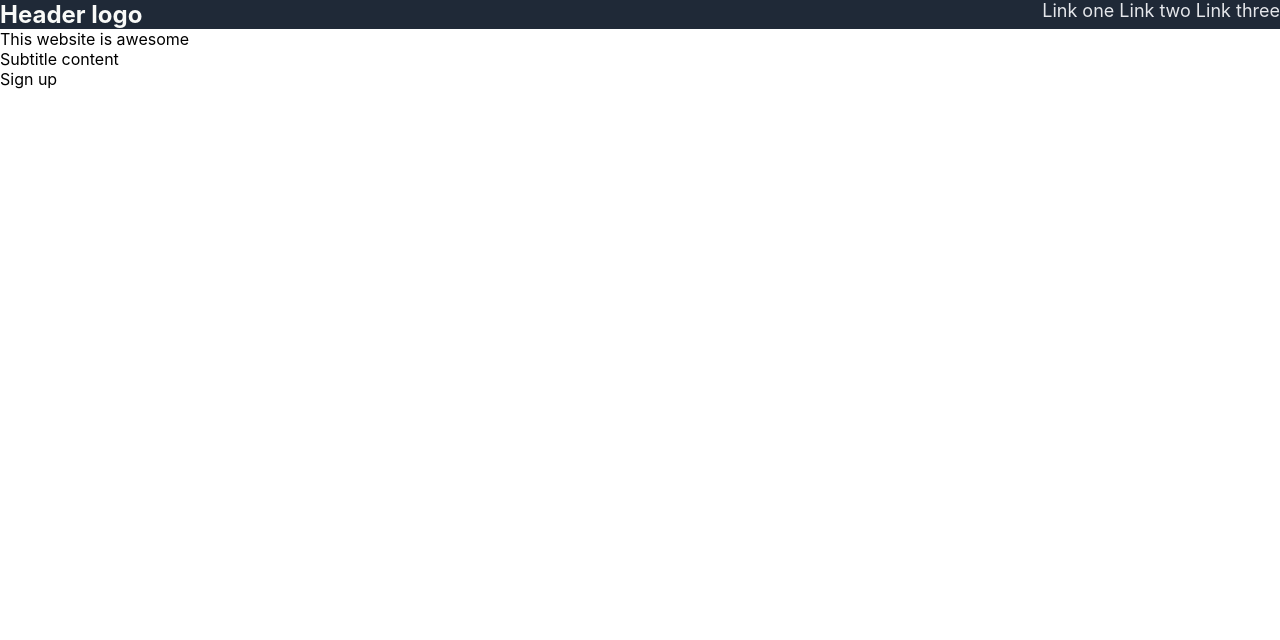
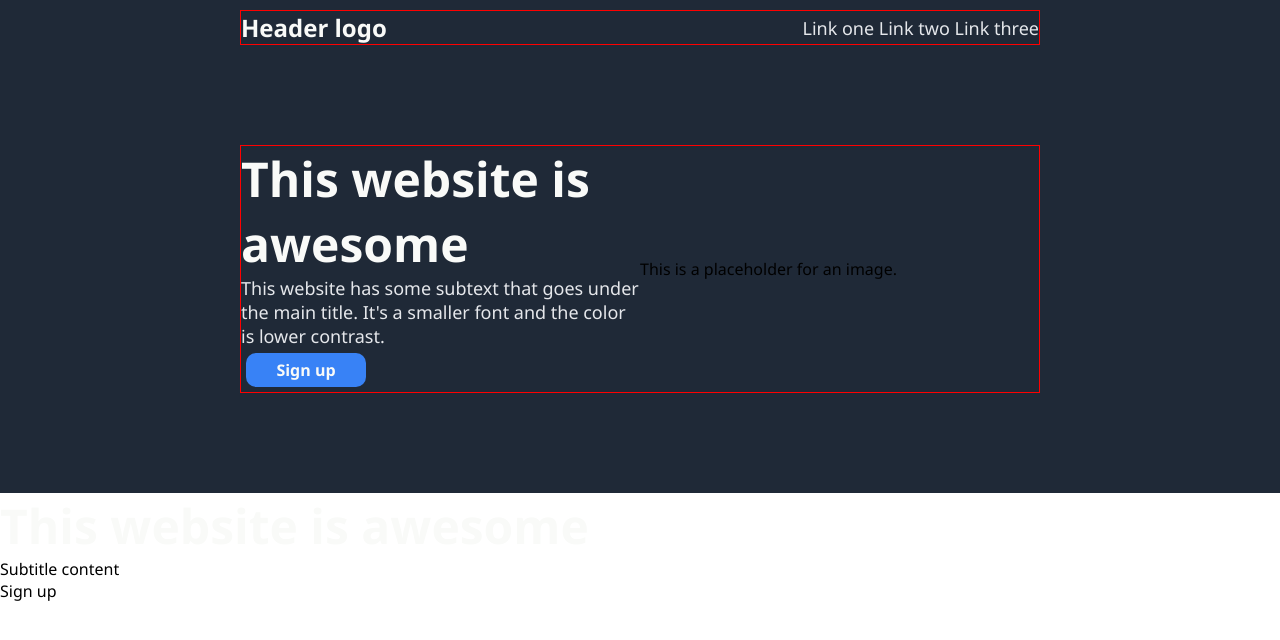
Before and after one commit to MC-GH/landing-page, a plain HTML site: page index.html in a window 1280 px wide. Drawn offline with Linux system fonts and the light colour scheme.

Commit message:
changed section top

```diff
--- a/index.html
+++ b/index.html
@@ -8,14 +8,24 @@
     <title>Landing page</title>
 </head>
 <body>
-    <nav class="navbar">
-       <div class="navbarleft">Header logo</div>
-       <div class="navbarright">
-           Link one
-           Link two
-           Link three
-       </div>
-    </nav>
+    <div class="container1">
+        <div class="navbar">
+            <div class="navleft">Header logo</div>
+            <div class="navright">
+                Link one
+                Link two
+                Link three
+             </div>
+        </div>
+        <div class="headermain">
+            <div class="leftmain">
+                <div class="maintitle">This website is awesome</div>
+                <div class="subtextmain">This website has some subtext that goes under the main title. It's a smaller font and the color is lower contrast.</div>
+                <div class="signupbutton">Sign up</div>
+            </div>
+            <div class="rightmain"> This is a placeholder for an image. </div>
+        </div>
+    </div>
     <main class="main">
         <div class="div1">
             <div class="div1leftcontainer">
--- a/styles.css
+++ b/styles.css
@@ -2,26 +2,73 @@
     margin: 0;
     padding: 0;
     box-sizing:border-box;
-    font-family:-apple-system, BlinkMacSystemFont, 'Segoe UI', Roboto, Oxygen, Ubuntu, Cantarell, 'Open Sans', 'Helvetica Neue', sans-serif;
+    font-family: 'Segoe UI', Roboto, Oxygen, Ubuntu, Cantarell, 'Open Sans', 'Helvetica Neue', sans-serif;
 }
 
 body {
     min-height:100vh;
 }
 
-.navbar {
+.container1 {
     background-color: #1F2937;
     display:flex;
-    justify-content: space-between;
+    flex-direction: column;
+    align-items:center;
 }
 
-.navbarright {
+.navbar, .headermain {
+    margin-bottom: 100px;
+    width: 800px;
+    border: 1px red solid;
+    display:flex;
+    align-items: center;
+    flex:1;
+}
+
+.navbar{
+    margin-top:10px;
+}
+
+.navright {
+    color: #e5e7eb;
+    font-size: 18px;
+    display:flex;
+    justify-content:flex-end;
+    margin-left:auto;
+}
+
+.navleft {
+    color: #F9FAF8;
+    font-size: 24px;
+    font-weight:bold;
+}
+
+.headermain{
+    height: 250px;
+    display:flex;
+}
+.leftmain, .rightmain {
+    flex:1;
+}
+
+.maintitle{
+    color: #F9FAF8;
+    font-size: 48px;
+    font-weight: bold;
+}
+
+.subtextmain{
     color: #e5e7eb;
     font-size: 18px;
 }
 
-.navbarleft {
+.signupbutton {
     color: #F9FAF8;
-    font-size: 24px;
+    margin: 5px;
+    padding: 6px;
+    width: 120px;
+    background-color: #3882F6;
+    border-radius:10px;
+    text-align: center;
     font-weight:bold;
 }
```
